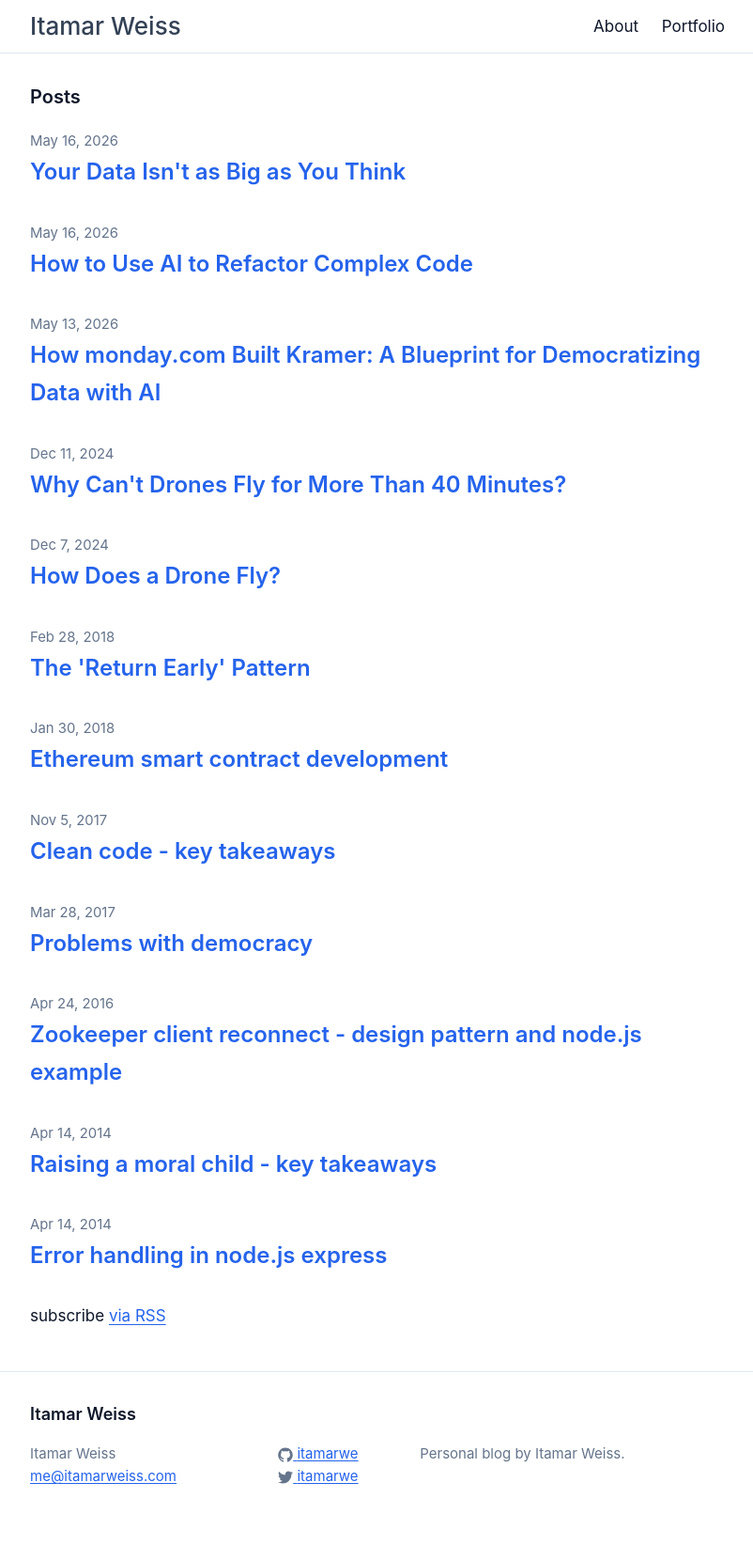
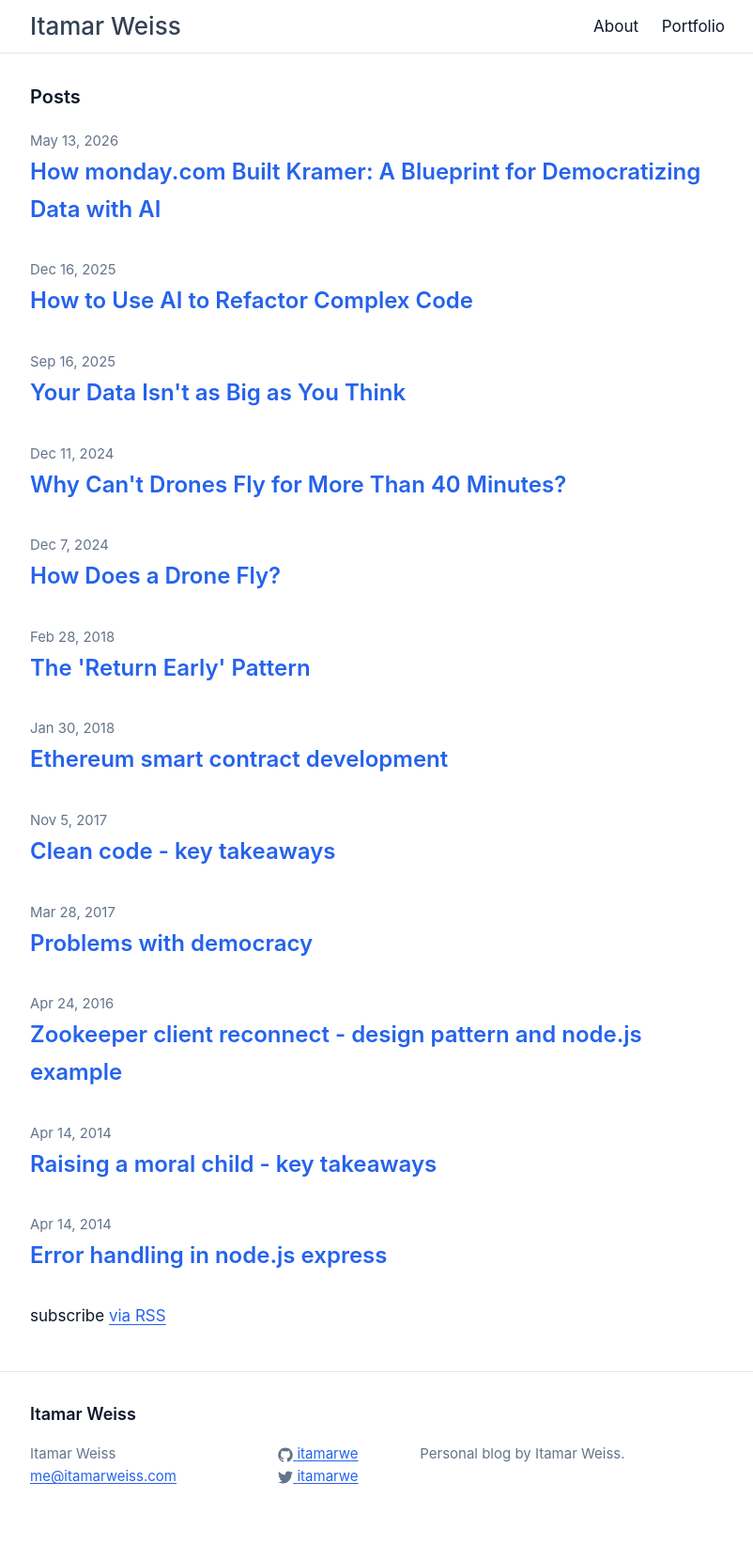
Before and after one commit to itamarwe/itamarwe.github.io, a Jekyll site: the page built from index.html, in a window 1280 px wide. Shown: the whole page at 94% size, without its empty margins (238-1040 px from the left). Built offline with Jekyll 4.4.1, drawn with Linux system fonts in a browser that asks for light colours.

Commit message:
Update blog post dates: small data (8 months ago), refactoring (5 months ago)

```diff
--- a/_posts/2026-05-16-your-data-isnt-as-big-as-you-think.md
+++ b/_posts/2025-09-16-your-data-isnt-as-big-as-you-think.md
@@ -2,7 +2,7 @@
 layout: post
 title: "Your Data Isn't as Big as You Think"
 comments: true
-date: 2026-05-16
+date: 2025-09-16
 categories: data
 ---
 
--- a/_posts/2026-05-16-using-ai-to-refactor-complex-code.md
+++ b/_posts/2025-12-16-using-ai-to-refactor-complex-code.md
@@ -2,7 +2,7 @@
 layout: post
 title: "How to Use AI to Refactor Complex Code"
 comments: true
-date: 2026-05-16
+date: 2025-12-16
 categories: ai
 ---
 
```
